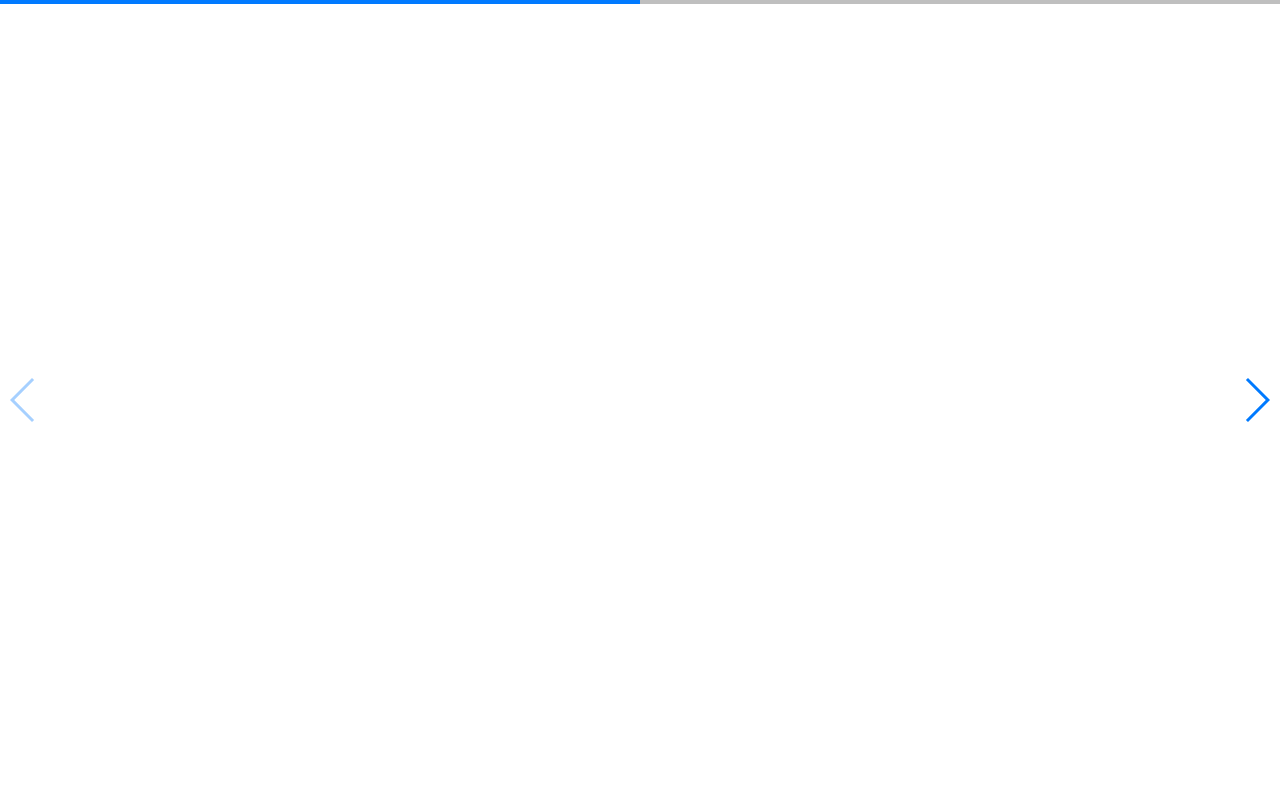
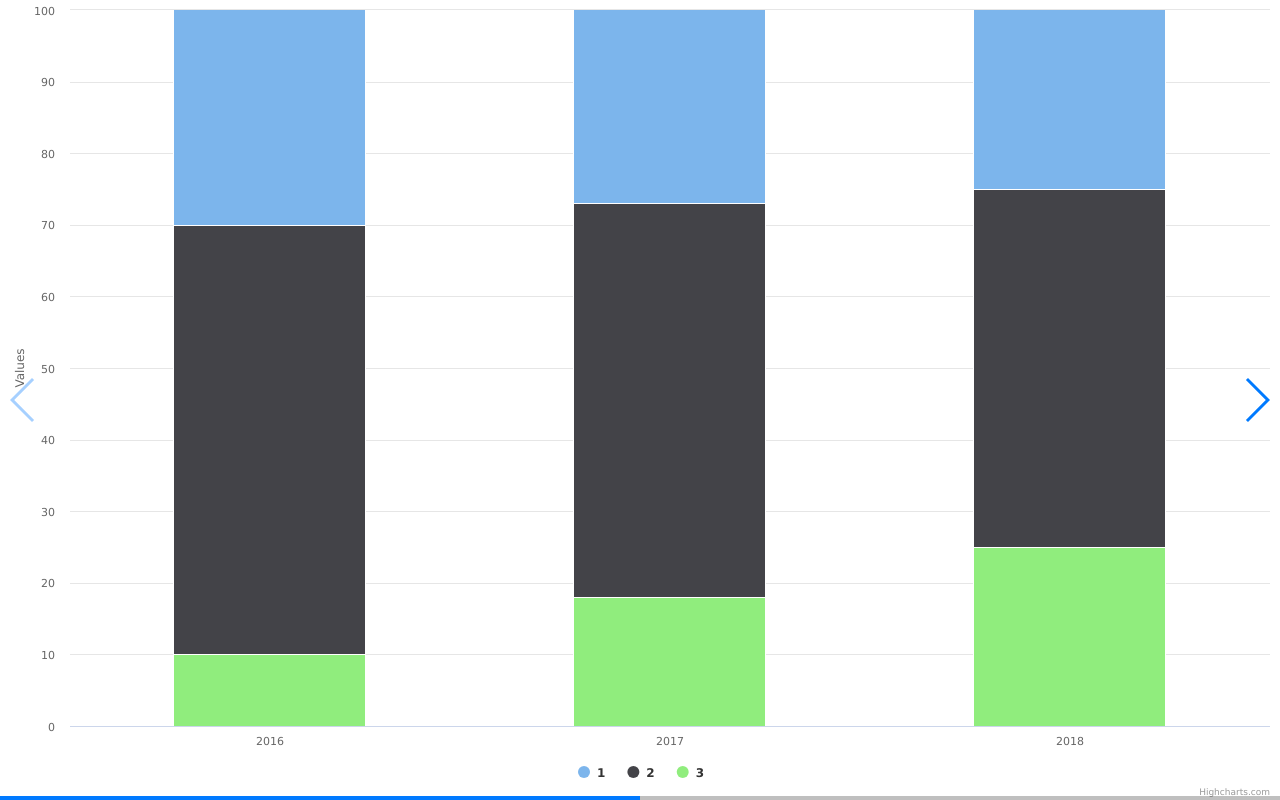
Before and after one commit to SANTA2112/Graphics, a website: page index.html in a window 1280 px wide. Drawn offline with nearby package versions, Linux system fonts and the light colour scheme.

Commit message:
changed the path to the files

```diff
--- a/index.html
+++ b/index.html
@@ -5,7 +5,7 @@
   <meta name="viewport" content="width=device-width, initial-scale=1.0">
   <meta http-equiv="X-UA-Compatible" content="ie=edge">
   <link rel="stylesheet" href="css/main.css">
-  <link rel="stylesheet" href="node_modules/swiper/dist/css/swiper.min.css">
+  <link rel="stylesheet" href="css/swiper.min.css">
   <script src="https://code.highcharts.com/highcharts.js"></script>
 
   <title>Graphics</title>
@@ -26,7 +26,7 @@
   </div>
 
   <!-- Swiper JS -->
-  <script src="node_modules/swiper/dist/js/swiper.min.js"></script>
+  <script src="js/swiper.min.js"></script>
 
   <!-- Initialize Swiper -->
   <script>
--- a/js/graph.js
+++ b/js/graph.js
@@ -0,0 +1,30 @@
+Highcharts.chart('swiper-slide-graph1', {
+  chart: {
+    type: 'column'
+  },
+  title: {
+    text: ''
+  },
+  xAxis: {
+    categories: ['2016', '2017', '2018']
+  },
+  tooltip: {
+    pointFormat: '<span style="color:{series.color}">{series.name}</span>: <b>{point.y}</b> ({point.percentage:.0f}%)<br/>',
+    shared: true,
+  },
+  plotOptions: {
+    column: {
+      stacking: 'percent'
+    }
+  },
+  series: [{
+    name: '1',
+    data: [3, 2.7, 2.5],
+  }, {
+    name: '2',
+    data: [6, 5.5, 5]
+  }, {
+    name: '3',
+    data: [1, 1.8, 2.5]
+  }]
+});
```
Also changed, not shown: css/swiper.min.css (added), js/swiper.min.js (added).
